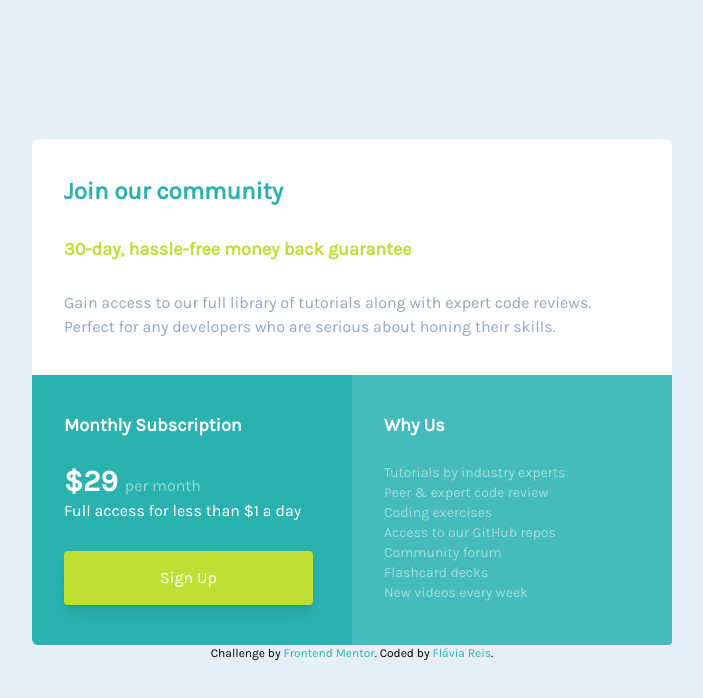
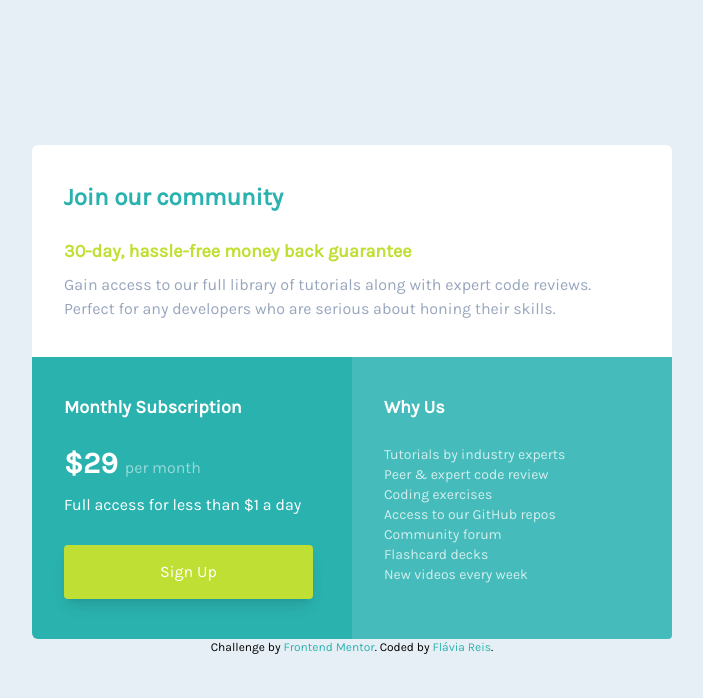
Before and after one commit to flaviare1s/single-price-grid-component, a website: page index.html in a window 1280 px wide. Shown: the whole page, without its empty margins (288-991 px from the left). Drawn offline with nearby package versions, Linux system fonts and the light colour scheme.

Commit message:
Update index.html

```diff
--- a/index.html
+++ b/index.html
@@ -35,7 +35,7 @@
   <main class="min-w-full p-0 grid md:grid-cols-2">
     <div class="bg-white py-7 px-6 md:rounded-t-md md:col-span-2 md:py-9 md:px-8">
       <h1 class="text-ciano text-xl font-bold md:text-2xl">Join our community</h1>
-      <h3 class="text-amareloBrilho font-bold py-7 leading-5 md:text-lg">30-day, hassle-free money back guarantee</h3>
+      <h3 class="text-amareloBrilho font-bold pt-6 pb-2 leading-5 md:text-lg">30-day, hassle-free money back guarantee</h3>
       <p class="text-azulCinzento text-sm leading-6 md:text-base">
         Gain access to our full library of tutorials along with expert code reviews.
         Perfect for any developers who are serious about honing their skills.
@@ -43,7 +43,7 @@
     </div>
     <div class=" py-7 px-6 bg-ciano w-full md:rounded-bl-md md:col-span-1 md:py-9 md:px-8">
       <h2 class="text-white text-lg font-bold pb-6">Monthly Subscription</h2>
-      <p class="text-white">
+      <p class="text-white pb-3">
         <span class="text-3xl font-bold">&dollar;29 </span>
         <span class="opacity-50"> per month</span></p>
       <p class="text-white">Full access for less than &dollar;1 a day</p>
@@ -51,13 +51,13 @@
     </div>
     <div class="py-7 px-6 bg-cianoOpaco text-white text-sm md:rounded-br md:col-span-1 md:py-9 md:px-8">
       <h2 class="text-lg font-bold pb-6">Why Us</h2>
-      <p class="opacity-50">Tutorials by industry experts</p>
-      <p class="opacity-50">Peer &amp; expert code review</p>
-      <p class="opacity-50">Coding exercises</p>
-      <p class="opacity-50">Access to our GitHub repos</p>
-      <p class="opacity-50">Community forum</p>
-      <p class="opacity-50">Flashcard decks</p>
-      <p class="opacity-50">New videos every week</p>
+      <p class="opacity-75">Tutorials by industry experts</p>
+      <p class="opacity-75">Peer &amp; expert code review</p>
+      <p class="opacity-75">Coding exercises</p>
+      <p class="opacity-75">Access to our GitHub repos</p>
+      <p class="opacity-75">Community forum</p>
+      <p class="opacity-75">Flashcard decks</p>
+      <p class="opacity-75">New videos every week</p>
     </div>
   </main>
 
```
